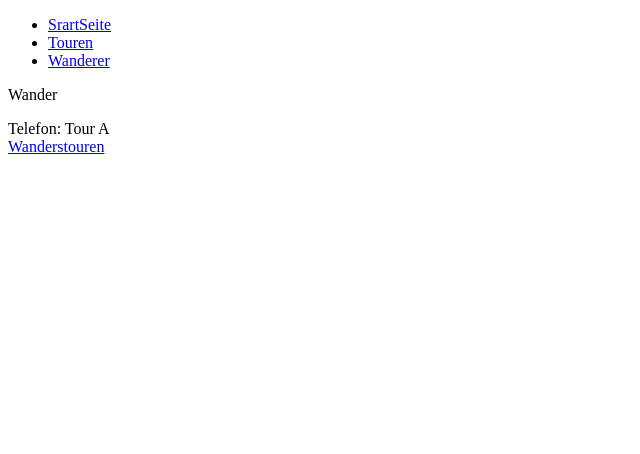
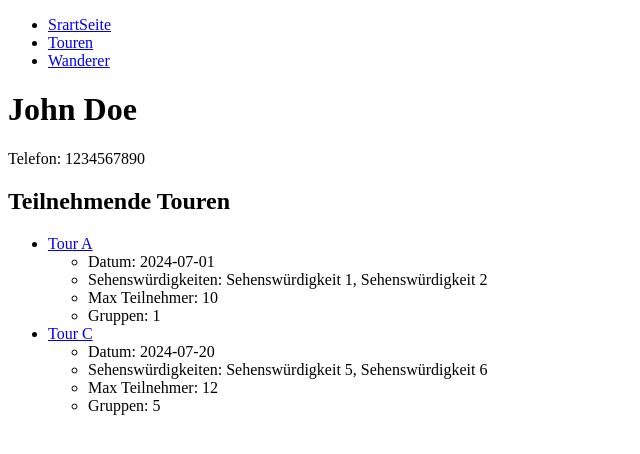
Before and after one commit to OlenaVoznenko/olena_assessment2, a React (Create React App) app: page /wanderer/1 in a window 1280 px wide. Shown: the top 454 px of the page, without its empty margins (0-640 px from the left). Built offline with nearby package versions, Linux system fonts and the light colour scheme.

Commit message:
info von Wander

```diff
--- a/src/components/WanderC.jsx
+++ b/src/components/WanderC.jsx
@@ -2,68 +2,49 @@ import React from 'react';
 import { Link, useParams } from 'react-router-dom';
 import wanderer from './wanderer';
 import touren from './touren';
+import groupen from './groupen';
 
 const WanderC = () => {
+    const { id } = useParams();
+    const wandererId = parseInt(id, 10);
 
-    const { id } = useParams();
-    const wd = wanderer.find(w => w.id === parseInt(id, 10));
-    const tr = touren.find(t => t.id === parseInt(id, 10));
+    const wd = wanderer.find(w => w.id === wandererId);
 
     if (!wd) {
         return <div>Wander nicht gefunden</div>;
     }
 
+    const groupeIds = groupen
+        .filter(g => g.wanderid === wandererId)
+        .map(g => g.id);
+
+    const tr = touren.filter(t =>
+        t.gruppen.some(g => groupeIds.includes(g))
+    );
+
     return (
         <div>
-            <p>Wander</p>
+            <h1>{wd.name}</h1>
+            <p>Telefon: {wd.telefon}</p>
 
-            <div>Telefon: {tr.name}</div>
-
-
-
-
-            <Link to={`/wanderer/${id}/touren`}>Wanderstouren</Link>
-
+            <h2>Teilnehmende Touren</h2>
+            <ul>
+                {tr.map(tour => (
+                    <li key={tour.id}>
+                        <Link to={`/touren/${tour.id}`}>{tour.name}</Link>
+                        <ul>
+                            <li>Datum: {tour.datum}</li>
+                            <li>Sehenswürdigkeiten: {tour.sehenswürdigkeiten.join(', ')}</li>
+                            <li>Max Teilnehmer: {tour.maxTeilnehmer}</li>
+                            <li>
+                                Gruppen: {tour.gruppen.filter(g => groupeIds.includes(g)).join(', ')}
+                            </li>
+                        </ul>
+                    </li>
+                ))}
+            </ul>
         </div>
     );
 };
 
 export default WanderC;
-
-/*
-
-            <div>Tour: {tr.name}</div>
-            <div>Datum: {tr.datum}</div>
-            <div><p>Gruppen: {tr.gruppen.join(', ')}</p></div>
- */
-/*
-import React from 'react';
-import { Link, useParams } from 'react-router-dom';
-import touren from './touren';
-
-const TourC = () => {
-    const { id } = useParams();
-    const tr = touren.find(t => t.id === parseInt(id, 10));
-
-    if (!tr) {
-        return <div>Tour nicht gefunden</div>;
-    }
-
-    return (
-        <div>
-            <p>Tour</p>
-            <h2>😼 {tr.name} 😼</h2>
-            <div>{tr.datum}</div>
-            <div><p>Sehenswürdigkeiten: {tr.sehenswürdigkeiten.join(', ')}</p></div>
-            <div><p>Max Teilnehmer: {tr.maxTeilnehmer}</p></div>
-            <div><p>Gruppen: {tr.gruppen.join(', ')}</p></div>
-
-            <Link to={`/touren/${id}/groupen`}>Groupen</Link>
-        </div>
-    );
-};
-
-export default TourC;
-
-
- */
--- a/src/components/groupen.js
+++ b/src/components/groupen.js
@@ -7,7 +7,8 @@ const groupen = [
     {id: 3, wanderid: 6},
     {id: 4, wanderid: 7},
     {id: 4, wanderid: 8},
-    {id: 5, wanderid: 9}
+    {id: 5, wanderid: 9},
+    {id: 5, wanderid: 1}
 ];
 
 export default groupen;
--- a/src/components/touren.js
+++ b/src/components/touren.js
@@ -1,7 +1,7 @@
 const touren = [
-    { id: 1, datum: '2024-07-01', name: 'Tour A', sehenswürdigkeiten: ['Sehenswürdigkeit 1', 'Sehenswürdigkeit 2'], maxTeilnehmer: 10, gruppen: [] },
-    { id: 2, datum: '2024-07-15', name: 'Tour B', sehenswürdigkeiten: ['Sehenswürdigkeit 3', 'Sehenswürdigkeit 4'], maxTeilnehmer: 15, gruppen: [] },
-    { id: 3, datum: '2024-07-20', name: 'Tour C', sehenswürdigkeiten: ['Sehenswürdigkeit 5', 'Sehenswürdigkeit 6'], maxTeilnehmer: 12, gruppen: [] },
+    { id: 1, datum: '2024-07-01', name: 'Tour A', sehenswürdigkeiten: ['Sehenswürdigkeit 1', 'Sehenswürdigkeit 2'], maxTeilnehmer: 10, gruppen: [1,2] },
+    { id: 2, datum: '2024-07-15', name: 'Tour B', sehenswürdigkeiten: ['Sehenswürdigkeit 3', 'Sehenswürdigkeit 4'], maxTeilnehmer: 15, gruppen: [3,4] },
+    { id: 3, datum: '2024-07-20', name: 'Tour C', sehenswürdigkeiten: ['Sehenswürdigkeit 5', 'Sehenswürdigkeit 6'], maxTeilnehmer: 12, gruppen: [5] },
     { id: 4, datum: '2024-07-25', name: 'Tour D', sehenswürdigkeiten: ['Sehenswürdigkeit 7', 'Sehenswürdigkeit 8'], maxTeilnehmer: 8, gruppen: [] }
 ];
 
```
